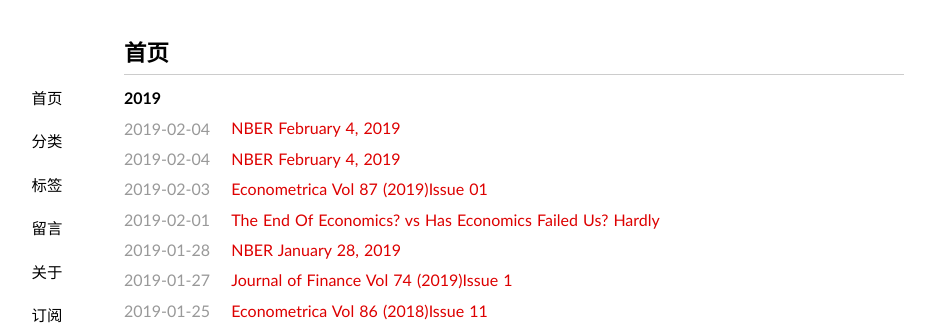
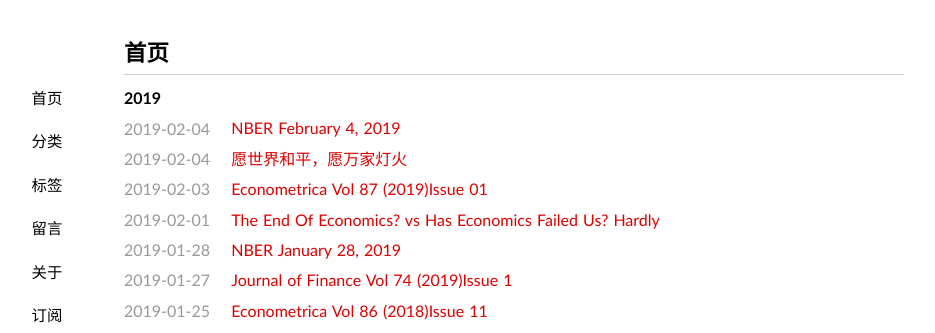
Before and after one commit to wuyy2007/wanguolin.github.io, a Jekyll site: the page built from index.html, in a window 1280 px wide. Shown: the top 333 px of the page, without its empty margins (126-1061 px from the left). Built offline with Jekyll 4.4.1, drawn with Linux system fonts in a browser that asks for light colours; some web fonts are replaced; the list of posts is cut into pages by our own code.

Commit message:
Update 2019-02-04-NBER_NBER February  14, 2019.md

```diff
--- a/_posts/2019-02-04-NBER_NBER February  14, 2019.md
+++ b/_posts/2019-02-04-NBER_NBER February  14, 2019.md
@@ -1,6 +1,6 @@
 ---
 layout: post
-title: "NBER February  4, 2019"
+title: "愿世界和平，愿万家灯火"
 description: ""
 category: 经济学
 tags: [工作论文]
```
